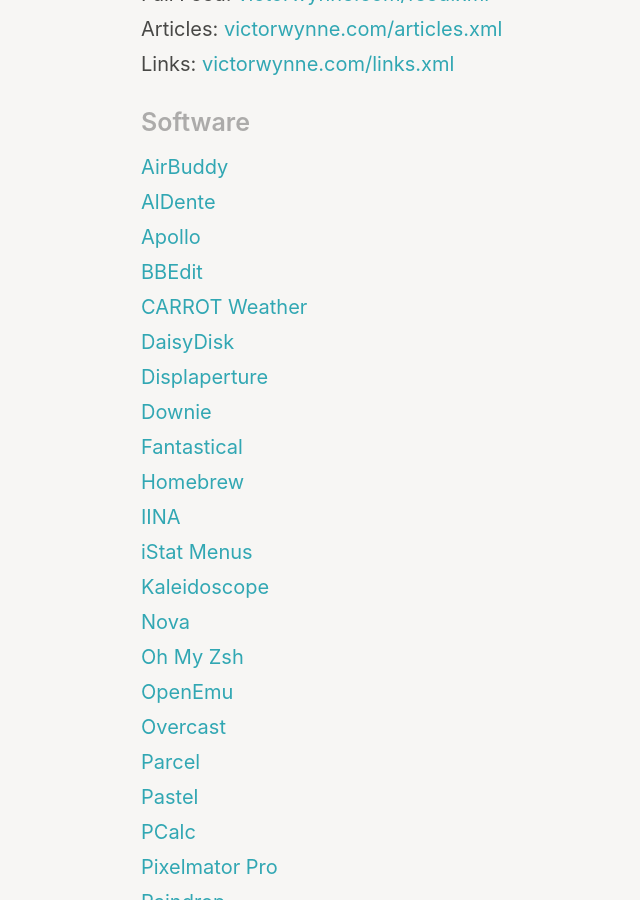
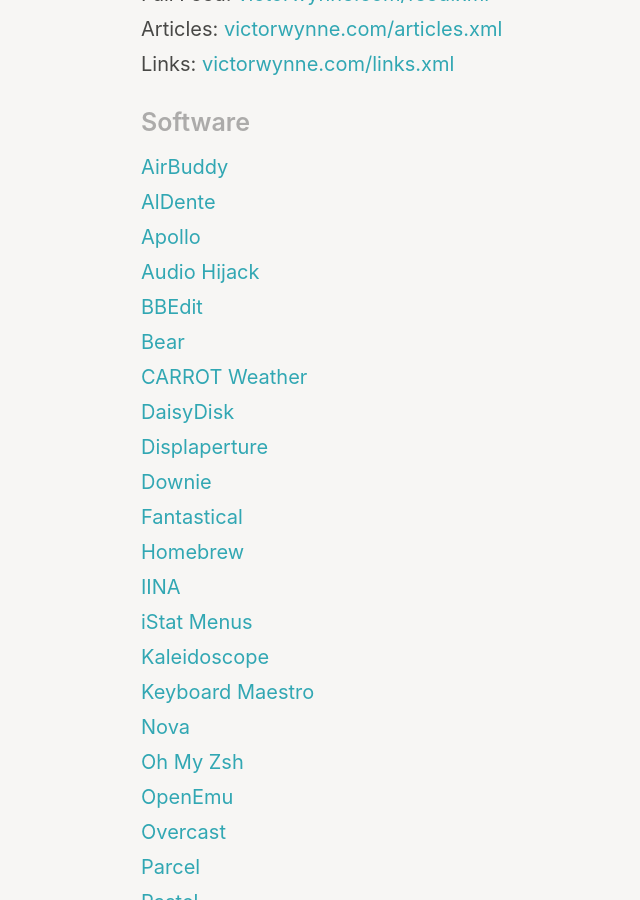
Before and after one commit to wertercatt/tooters, a Jekyll site: the page built from colophon.md, in a window 1280 px wide and 900 px high, scrolled down 722 px. Shown: the whole window, without its empty margins (149-789 px from the left). Built offline with Jekyll 4.4.1, drawn with Linux system fonts in a browser that asks for light colours.

Commit message:
Update colophon.md

```diff
--- a/colophon.md
+++ b/colophon.md
@@ -37,7 +37,9 @@
 [AirBuddy](https://v2.airbuddy.app)<br>
 [AlDente](https://apphousekitchen.com)<br>
 [Apollo](https://apolloapp.io)<br>
+[Audio Hijack](https://rogueamoeba.com/audiohijack)<br>
 [BBEdit](https://www.barebones.com/products/bbedit)<br>
+[Bear](https://bear.app)<br>
 [CARROT Weather](https://www.meetcarrot.com/weather)<br>
 [DaisyDisk](https://daisydiskapp.com)<br>
 [Displaperture](https://manytricks.com/displaperture)<br>
@@ -47,6 +49,7 @@
 [IINA](https://iina.io)<br>
 [iStat Menus](https://bjango.com/mac/istatmenus)<br>
 [Kaleidoscope](https://kaleidoscope.app)<br>
+[Keyboard Maestro](https://www.keyboardmaestro.com/main/)<br>
 [Nova](https://nova.app)<br>
 [Oh My Zsh](https://ohmyz.sh)<br>
 [OpenEmu](https://openemu.org)<br>
```
